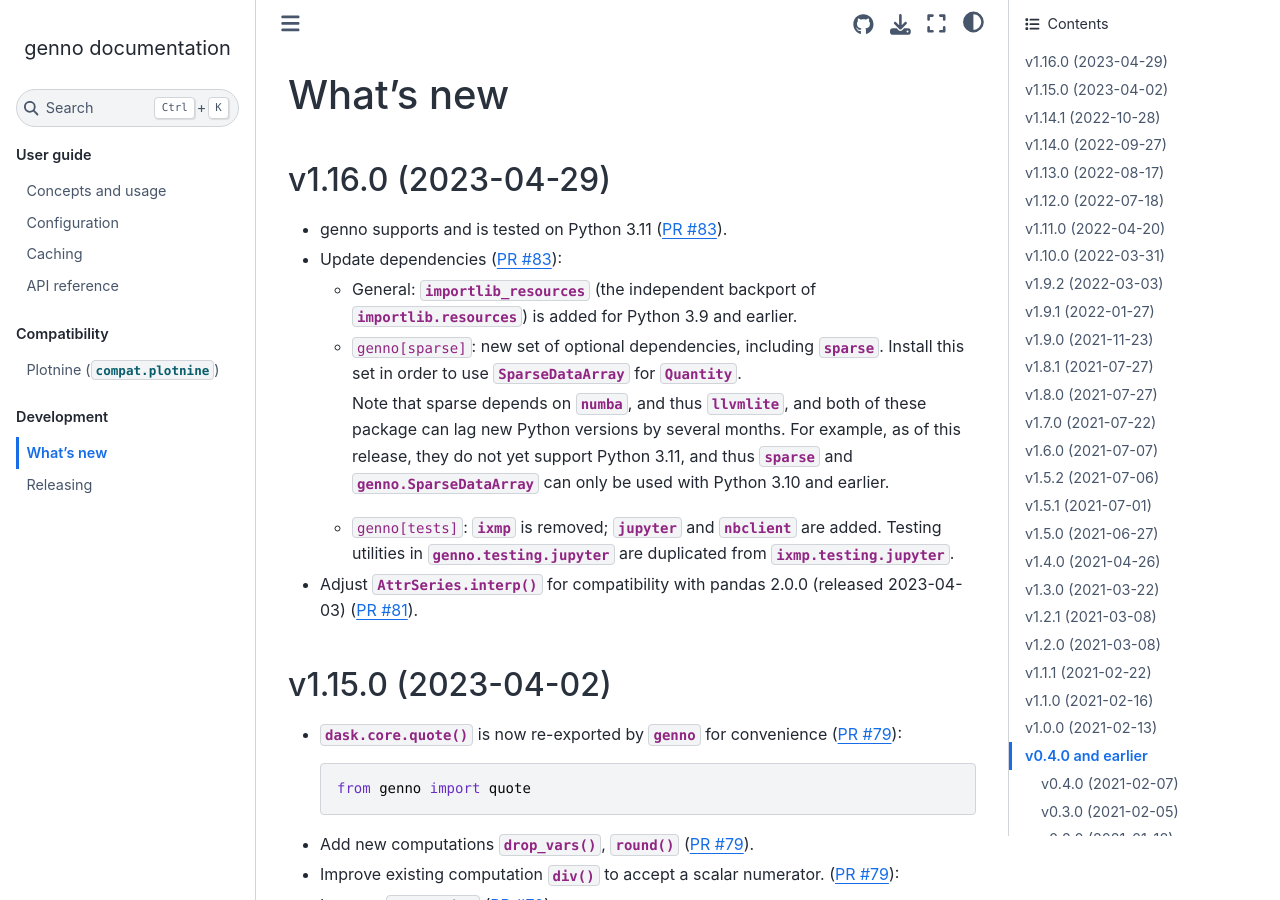
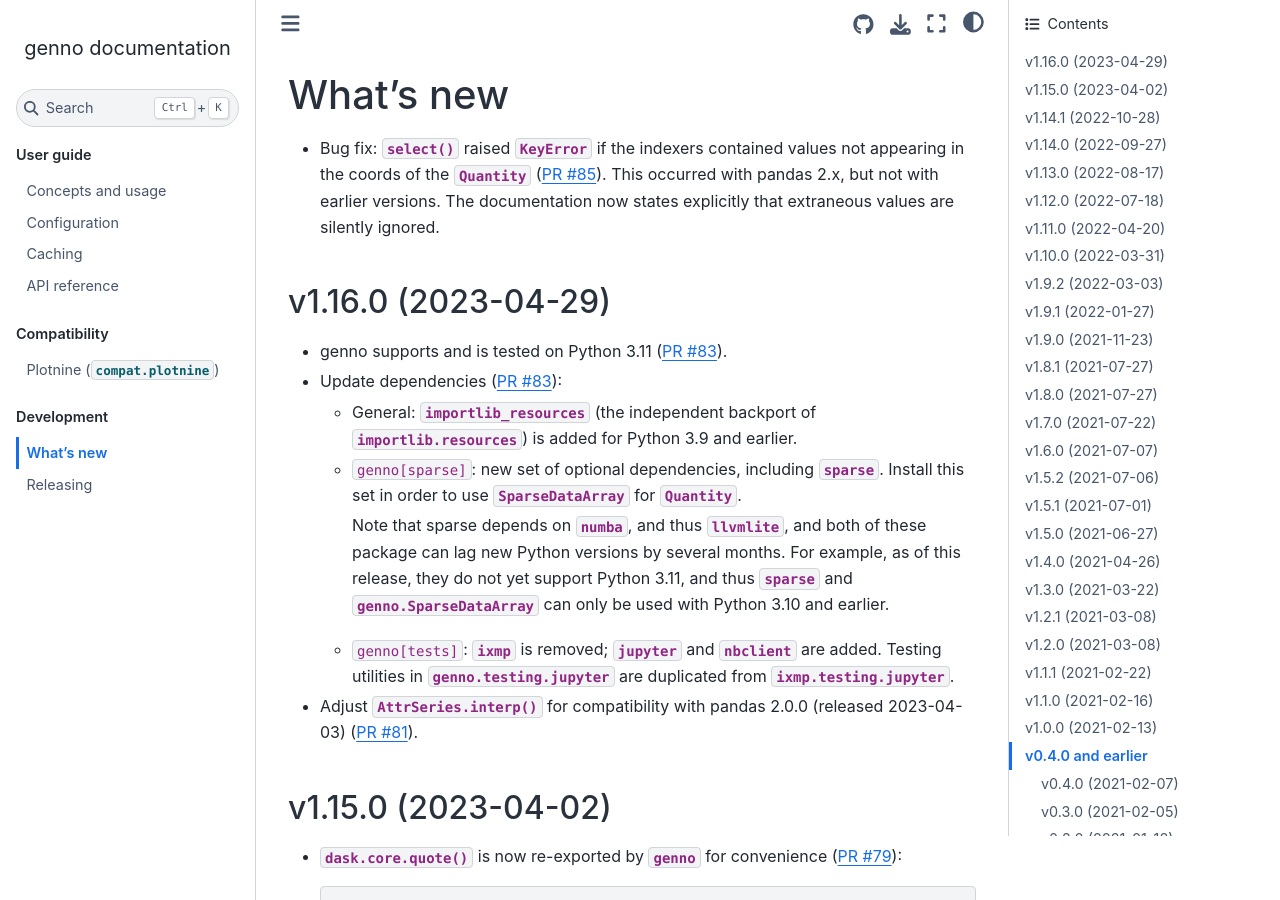
Before and after one commit to khaeru/genno, a Sphinx documentation site: the page built from doc/whatsnew.rst, in a window 1280 px wide and 900 px high. Built offline with Sphinx 7.4.7 and the Sphinx Book theme 1.1.4, drawn with Linux system fonts in a browser that asks for light colours; pages that are not in the unit, such as notebooks, are missing from menus.

Commit message:
Add #85 to doc/whatsnew

```diff
--- a/doc/whatsnew.rst
+++ b/doc/whatsnew.rst
@@ -3,6 +3,10 @@ What's new
 
 .. Next release
 .. ============
+
+- Bug fix: :func:`.select` raised :class:`.KeyError` if the indexers contained values not appearing in the coords of the :class:`.Quantity` (:pull:`85`).
+  This occurred with pandas 2.x, but not with earlier versions.
+  The documentation now states explicitly that extraneous values are silently ignored.
 
 v1.16.0 (2023-04-29)
 ====================
```
